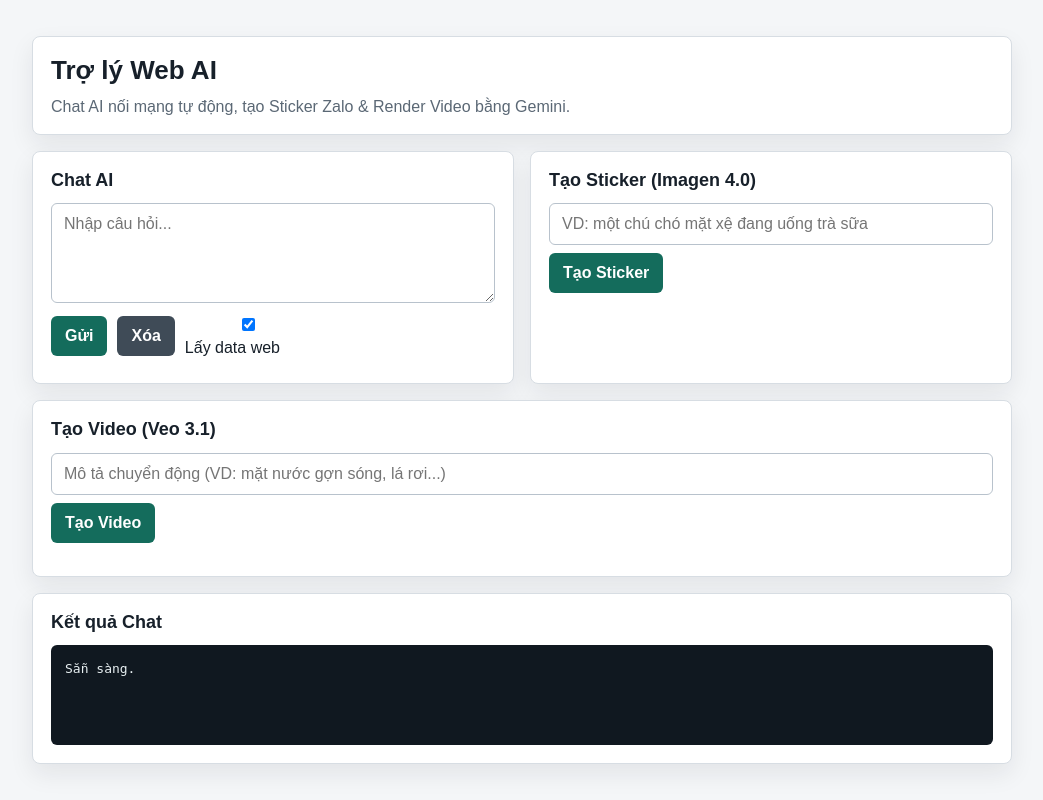
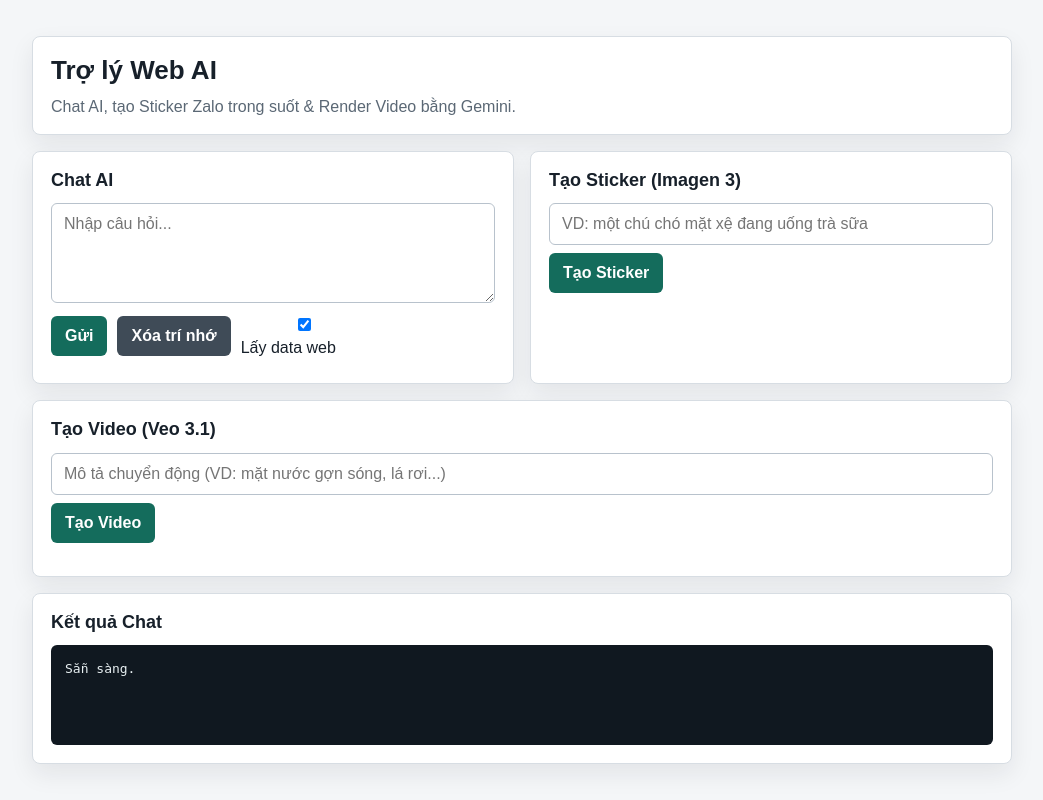
Before and after one commit to thuyALC/web-bot-page, a Flask app: page / in a window 1280 px wide. Shown: the whole page, without its empty margins (118-1161 px from the left). Run offline with Flask 3, Linux system fonts and the light colour scheme.

Commit message:
Update index.html

```diff
--- a/templates/index.html
+++ b/templates/index.html
@@ -15,8 +15,10 @@
     .grid { display: grid; grid-template-columns: 1fr 1fr; gap: 16px; }
     textarea, input { width: 100%; border: 1px solid #b8c2cc; border-radius: 6px; padding: 11px 12px; font: inherit; margin-bottom: 8px;}
     textarea { min-height: 100px; resize: vertical; }
-    button { border: 0; border-radius: 6px; padding: 11px 14px; font: inherit; font-weight: 700; background: #146c5c; color: #ffffff; cursor: pointer; }
+    button { border: 0; border-radius: 6px; padding: 11px 14px; font: inherit; font-weight: 700; background: #146c5c; color: #ffffff; cursor: pointer; transition: 0.2s; }
+    button:hover { background: #0f5447; }
     button.secondary { background: #3f4b57; }
+    button.secondary:hover { background: #2c353e; }
     .row { display: flex; gap: 10px; align-items: center; flex-wrap: wrap; margin-bottom: 8px;}
     pre { min-height: 100px; white-space: pre-wrap; overflow-wrap: anywhere; margin: 0; padding: 14px; border-radius: 6px; background: #101820; color: #e8f0f2; line-height: 1.5; }
     .media-box { margin-top: 15px; text-align: center; }
@@ -28,7 +30,7 @@
   <main>
     <section class="panel">
       <h1>Trợ lý Web AI</h1>
-      <p style="color: #5b6875; margin: 0;">Chat AI nối mạng tự động, tạo Sticker Zalo & Render Video bằng Gemini.</p>
+      <p style="color: #5b6875; margin: 0;">Chat AI, tạo Sticker Zalo trong suốt & Render Video bằng Gemini.</p>
     </section>
 
     <section class="grid">
@@ -37,18 +39,18 @@
         <textarea id="message" placeholder="Nhập câu hỏi..."></textarea>
         <div class="row">
           <button id="send">Gửi</button>
-          <button class="secondary" id="clear">Xóa</button>
+          <button class="secondary" id="clear">Xóa trí nhớ</button>
           <label><input id="search" type="checkbox" checked> Lấy data web</label>
         </div>
       </div>
 
       <div class="panel">
-        <h2>Tạo Sticker (Imagen 4.0)</h2>
+        <h2>Tạo Sticker (Imagen 3)</h2>
         <input id="sticker-prompt" placeholder="VD: một chú chó mặt xệ đang uống trà sữa">
         <div class="row">
           <button id="create-sticker">Tạo Sticker</button>
         </div>
-        <div class="media-box" id="sticker-status"></div>
+        <div class="media-box" id="sticker-status" style="font-size: 14px; color: #d35400;"></div>
         <div class="media-box">
           <img id="sticker-img" src="" alt="Sticker Output">
         </div>
@@ -61,9 +63,9 @@
       <div class="row">
         <button id="create-video">Tạo Video</button>
       </div>
-      <div class="media-box" id="video-status"></div>
+      <div class="media-box" id="video-status" style="font-size: 14px; color: #d35400;"></div>
       <div class="media-box">
-        <video id="video-player" controls autoplay loop></video>
+        <video id="video-player" controls></video>
       </div>
     </section>
 
@@ -78,13 +80,7 @@
 
     async function postJson(url, data) {
       const res = await fetch(url, { method: "POST", headers: { "Content-Type": "application/json" }, body: JSON.stringify(data) });
-      const text = await res.text();
-      let json;
-      try {
-        json = JSON.parse(text);
-      } catch (err) {
-        throw new Error(`Lỗi giao tiếp máy chủ (URL: ${url}). Kiểm tra lại xem backend đã build xong chưa.`);
-      }
+      const json = await res.json();
       if (!res.ok) throw new Error(json.error || "Lỗi máy chủ.");
       return json;
     }
@@ -93,11 +89,12 @@
     document.querySelector("#send").addEventListener("click", async () => {
       const message = document.querySelector("#message").value.trim();
       const search = document.querySelector("#search").checked;
-      resultBox.textContent = "Đang xử lý...";
+      if (!message) return;
+      resultBox.textContent = "Đang suy nghĩ...";
       try {
         const data = await postJson("/api/chat", { message, search });
         resultBox.textContent = `[${data.search_status}]\n\n${data.reply}`;
-      } catch (err) { resultBox.textContent = err.message; }
+      } catch (err) { resultBox.textContent = "Lỗi: " + err.message; }
     });
 
     // Tạo Sticker
@@ -105,9 +102,10 @@
       const prompt = document.querySelector("#sticker-prompt").value.trim();
       const status = document.querySelector("#sticker-status");
       const img = document.querySelector("#sticker-img");
-      if (!prompt) { status.textContent = "Nhập mô tả đã ông nội!"; return; }
+      if (!prompt) { status.textContent = "Nhập mô tả đi bạn ơi!"; return; }
+
       img.style.display = "none";
-      status.textContent = "Đang vẽ sticker bằng Imagen 4... Vui lòng đợi.";
+      status.textContent = "Đang vẽ sticker... Vui lòng đợi tầm 10-15s.";
       try {
         const data = await postJson("/api/sticker", { prompt });
         img.src = data.sticker_url;
@@ -116,44 +114,39 @@
       } catch (err) { status.textContent = err.message; }
     });
 
-    // Tạo Video (Dùng Polling, Đã đồng bộ API)
+    // Tạo Video (Đã cập nhật cơ chế Polling)
     document.querySelector("#create-video").addEventListener("click", async () => {
       const prompt = document.querySelector("#video-prompt").value.trim();
       const status = document.querySelector("#video-status");
       const video = document.querySelector("#video-player");
 
-      if (!prompt) { status.textContent = "Nhập mô tả đã!"; return; }
+      if (!prompt) { status.textContent = "Hãy nhập mô tả video!"; return; }
 
       video.style.display = "none";
-      status.textContent = "Đang gửi lệnh render cho máy chủ Google...";
+      status.textContent = "Đang gửi yêu cầu render...";
 
       try {
-        // Gửi lệnh Start
+        // Bước 1: Gửi lệnh Start
         const startData = await postJson("/api/video/start", { prompt });
-        const opName = startData.operation;
+        const operation = startData.operation;
 
-        let attempts = 0;
-        const maxAttempts = 20; // Polling trong 3 phút
+        status.textContent = "Hệ thống đang render... Có thể mất 1-2 phút. Cứ treo máy đó nhé!";
 
-        const pollInterval = setInterval(async () => {
-            attempts++;
-            status.textContent = `Đang render video bằng Veo... (Check lần: ${attempts}/${maxAttempts}). Mất khoảng 1-2 phút.`;
-
+        // Bước 2: Hỏi thăm tiến độ mỗi 10 giây
+        const checkInterval = setInterval(async () => {
             try {
-                // Check tiến trình Status
-                const pollData = await postJson("/api/video/status", { operation: opName });
-                if (pollData.done) {
-                    clearInterval(pollInterval);
-                    video.src = pollData.video_url;
+                const statusData = await postJson("/api/video/status", { operation });
+                if (statusData.done) {
+                    clearInterval(checkInterval);
+                    video.src = statusData.video_url;
                     video.style.display = "block";
                     status.textContent = "Render xong! Bấm Play để xem.";
-                } else if (attempts >= maxAttempts) {
-                    clearInterval(pollInterval);
-                    status.textContent = "Render lâu quá timeout mẹ rồi. Thử phát nữa xem sao.";
+                } else {
+                    status.textContent += "."; // Thêm dấu chấm cho hiệu ứng loading
                 }
-            } catch(e) {
-                clearInterval(pollInterval);
-                status.textContent = e.message;
+            } catch (err) {
+                clearInterval(checkInterval);
+                status.textContent = err.message;
             }
         }, 10000);
 
@@ -162,6 +155,7 @@
 
     document.querySelector("#clear").addEventListener("click", async () => {
       await postJson("/api/clear", {});
+      document.querySelector("#message").value = "";
       resultBox.textContent = "Đã xóa trí nhớ tạm.";
     });
   </script>
```
